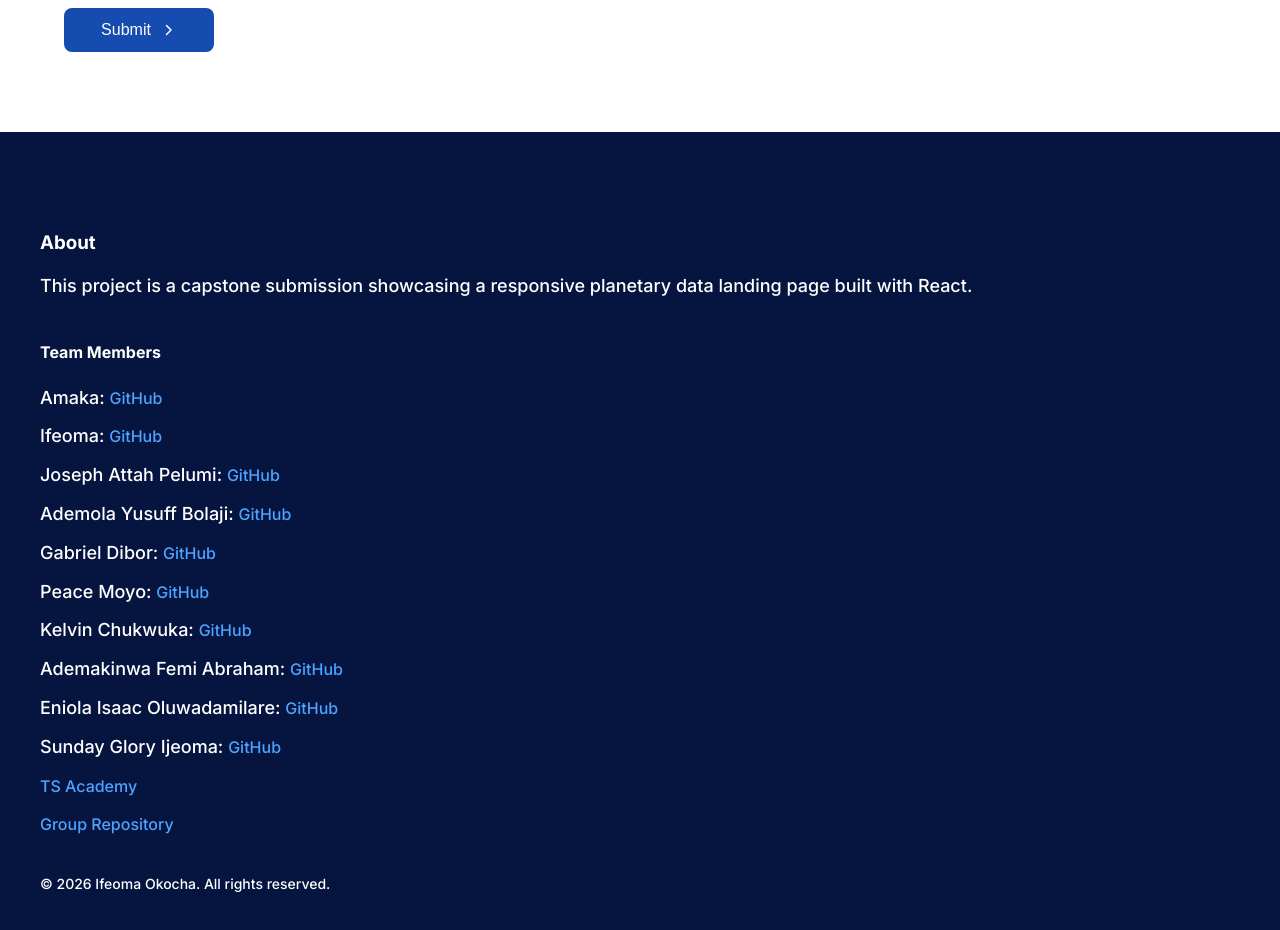
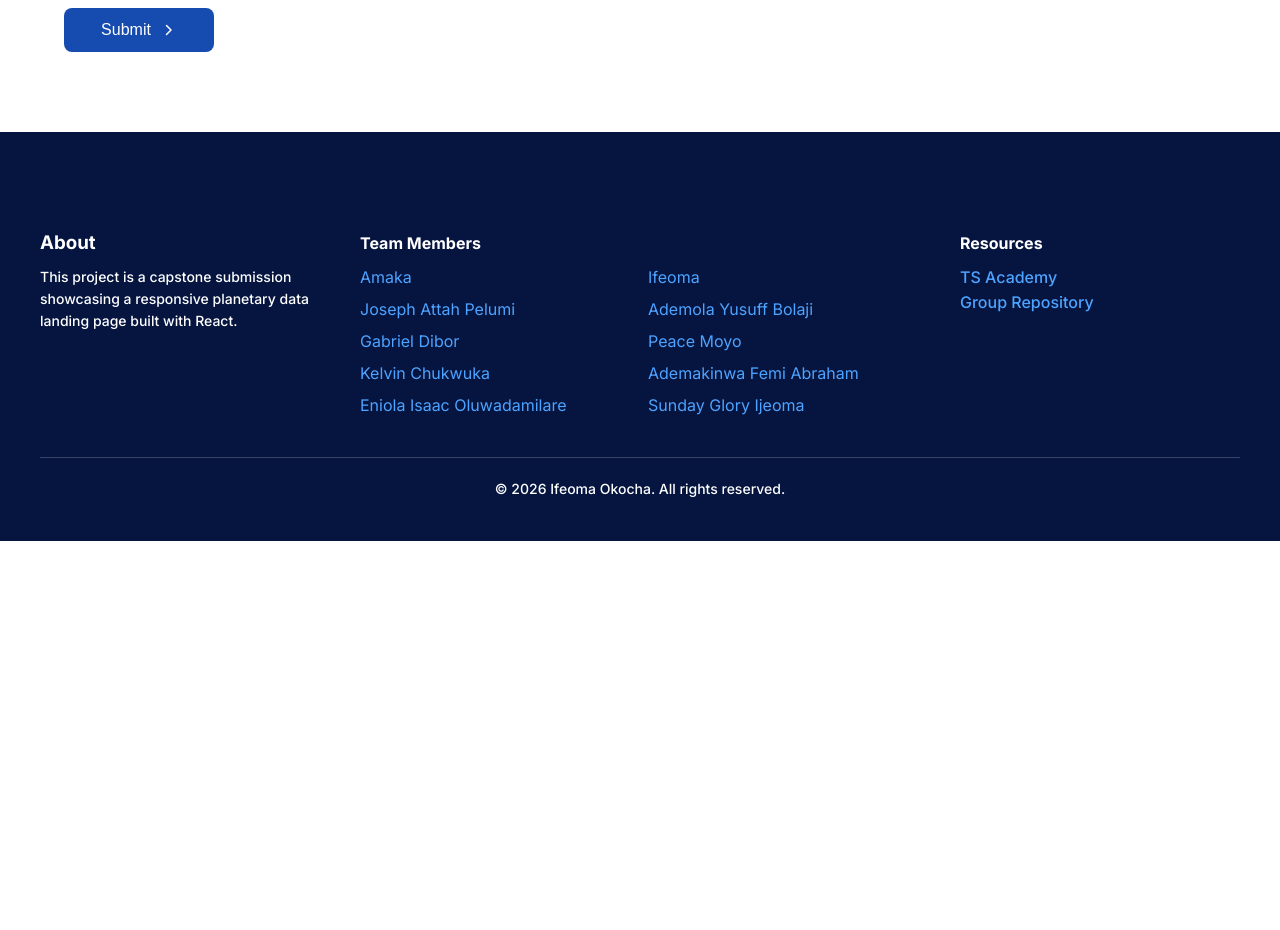
Before and after one commit to DebbyIfy/my-tsa-capstone-project, a React (Vite) app: page / in a window 1280 px wide. Shown: the part 4240-5170 px from the top of the page. After the commit the page ends 4781 px from the top, so only its background shows below. Built offline with nearby package versions, Linux system fonts and the light colour scheme.

Commit message:
footer styling

```diff
--- a/src/components/Footer.jsx
+++ b/src/components/Footer.jsx
@@ -1,63 +1,34 @@
 function Footer() {
   return (
-    <footer>
+    <footer className="footer">
+      <div className="footer-container">
+
+        <div className="footer-about">
           <h3>About</h3>
           <p>
             This project is a capstone submission showcasing a responsive planetary data landing page built with React.
           </p>
+        </div>
 
-  <div className="footer-links">
+        <div className="footer-team">
           <h4>Team Members</h4>
 
-    <p>
-      Amaka:{" "}
-      <a href="https://github.com/Anurella" target="_blank" rel="noopener noreferrer">GitHub</a>
-    </p>
+          <div className="team-grid">
+            <a href="https://github.com/Anurella" target="_blank" rel="noopener noreferrer">Amaka</a>
+            <a href="https://github.com/DebbyIfy" target="_blank" rel="noopener noreferrer">Ifeoma</a>
+            <a href="https://github.com/Jose-Snow" target="_blank" rel="noopener noreferrer">Joseph Attah Pelumi</a>
+            <a href="https://github.com/BEEJAY2497" target="_blank" rel="noopener noreferrer">Ademola Yusuff Bolaji</a>
+            <a href="https://github.com/wtfcrispin" target="_blank" rel="noopener noreferrer">Gabriel Dibor</a>
+            <a href="https://github.com/peacemoyo" target="_blank" rel="noopener noreferrer">Peace Moyo</a>
+            <a href="https://github.com/KelvinChukwuka" target="_blank" rel="noopener noreferrer">Kelvin Chukwuka</a>
+            <a href="https://github.com/sunnyabraham75" target="_blank" rel="noopener noreferrer">Ademakinwa Femi Abraham</a>
+            <a href="https://github.com/damilareeniola72-ai/ISAAC-" target="_blank" rel="noopener noreferrer">Eniola Isaac Oluwadamilare</a>
+            <a href="https://github.com/IjeomaSunday" target="_blank" rel="noopener noreferrer">Sunday Glory Ijeoma</a>
+          </div>
+        </div>
 
-    <p>
-      Ifeoma:{" "}
-      <a href="https://github.com/DebbyIfy" target="_blank" rel="noopener noreferrer">GitHub</a>
-    </p>
-
-    <p>
-      Joseph Attah Pelumi:{" "}
-      <a href="https://github.com/Jose-Snow" target="_blank" rel="noopener noreferrer">GitHub</a>
-    </p>
-
-    <p>
-      Ademola Yusuff Bolaji:{" "}
-      <a href="https://github.com/BEEJAY2497" target="_blank" rel="noopener noreferrer">GitHub</a>
-    </p>
-
-    <p>
-      Gabriel Dibor:{" "}
-      <a href="https://github.com/wtfcrispin" target="_blank" rel="noopener noreferrer">GitHub</a>
-    </p>
-
-    <p>
-      Peace Moyo:{" "}
-      <a href="https://github.com/peacemoyo" target="_blank" rel="noopener noreferrer">GitHub</a>
-    </p>
-
-    <p>
-      Kelvin Chukwuka:{" "}
-      <a href="https://github.com/KelvinChukwuka" target="_blank" rel="noopener noreferrer">GitHub</a>
-    </p>
-
-    <p>
-      Ademakinwa Femi Abraham:{" "}
-      <a href="https://github.com/sunnyabraham75" target="_blank" rel="noopener noreferrer">GitHub</a>
-    </p>
-
-    <p>
-      Eniola Isaac Oluwadamilare:{" "}
-      <a href="https://github.com/damilareeniola72-ai/ISAAC-" target="_blank" rel="noopener noreferrer">GitHub</a>
-    </p>
-
-    <p>
-      Sunday Glory Ijeoma:{" "}
-      <a href="https://github.com/IjeomaSunday" target="_blank" rel="noopener noreferrer">GitHub</a>
-    </p>
+        <div className="footer-resources">
+          <h4>Resources</h4>
 
           <p>
             <a href="https://tsacademyonline.com/" target="_blank" rel="noopener noreferrer">
@@ -72,9 +43,11 @@ function Footer() {
           </p>
         </div>
 
-  <p style={{ marginTop: "24px", fontSize: "14px" }}>
-    © 2026 Ifeoma Okocha. All rights reserved.
-  </p>
+      </div>
+
+      <div className="footer-bottom">
+        <p>© 2026 Ifeoma Okocha. All rights reserved.</p>
+      </div>
     </footer>
   );
 }
--- a/src/style.css
+++ b/src/style.css
@@ -758,3 +758,79 @@ footer > * {
 .nav-logo {
   height: 40px;
 }
+
+/* ===============================
+   FOOTER UPGRADE (SAFE)
+================================ */
+.footer {
+  background-color: #051540;
+  color: white;
+  padding: 80px 24px 40px;
+}
+
+.footer-container {
+  max-width: 1200px;
+  margin: 0 auto;
+  display: grid;
+  grid-template-columns: 1fr 2fr 1fr;
+  gap: 40px;
+}
+
+.footer h3,
+.footer h4 {
+  margin-bottom: 12px;
+}
+
+.footer p {
+  font-size: 14px;
+  line-height: 1.6;
+}
+
+.footer a {
+  color: #4da3ff;
+  text-decoration: none;
+}
+
+.footer a:hover {
+  text-decoration: underline;
+}
+
+/* Team grid */
+.team-grid {
+  display: grid;
+  grid-template-columns: repeat(2, 1fr);
+  gap: 8px 16px;
+}
+
+.team-grid a {
+  display: block;
+  text-align: left;
+}
+/* team hover */
+.team-grid a {
+  display: block;
+  text-align: left;
+  transition: 0.2s ease;
+}
+
+.team-grid a:hover {
+  transform: translateX(4px);
+}
+
+.footer-resources a {
+  display: inline-block;
+  transition: 0.2s ease;
+}
+
+.footer-resources a:hover {
+  transform: translateX(4px);
+}
+
+/* Bottom bar */
+.footer-bottom {
+  margin-top: 40px;
+  border-top: 1px solid rgba(255,255,255,0.2);
+  padding-top: 20px;
+  text-align: center;
+  font-size: 14px;
+}
```
Lines whose indentation alone changed are shown as unchanged.
